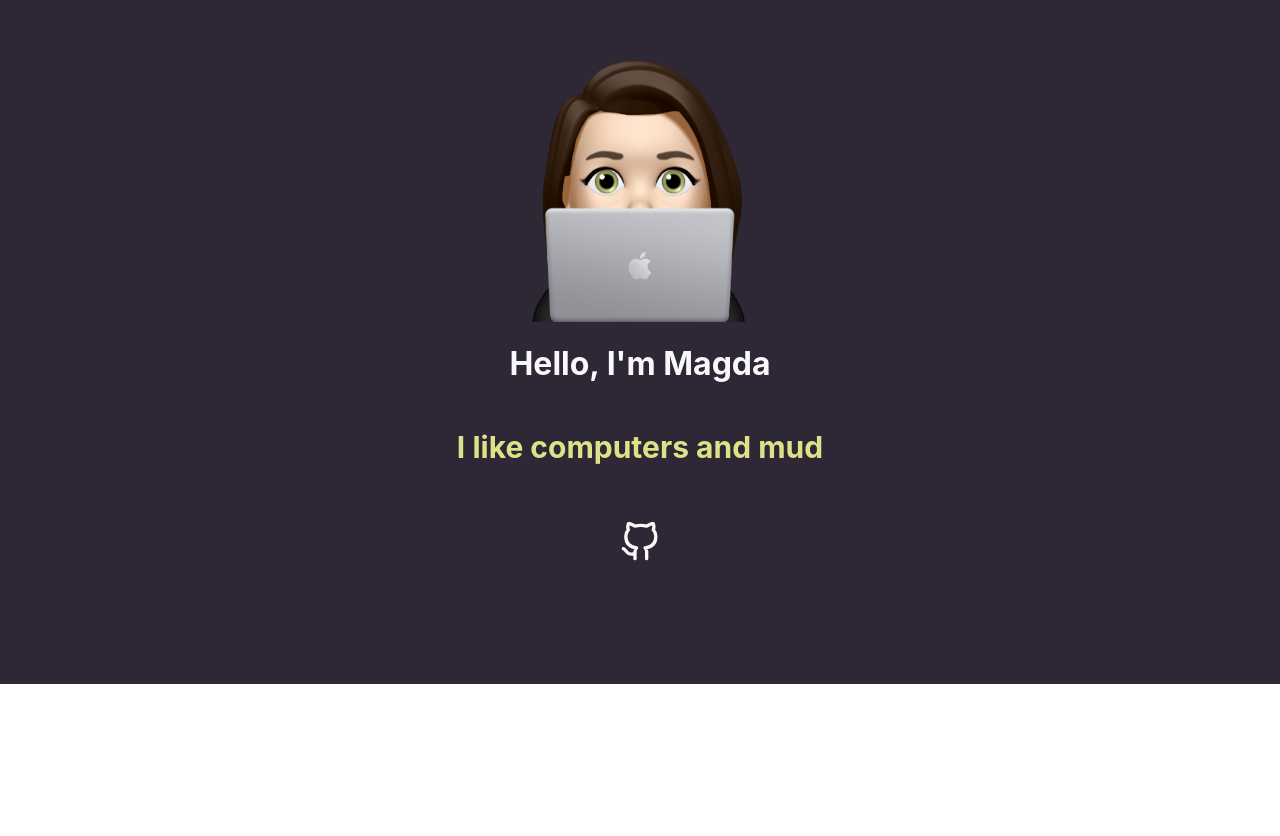
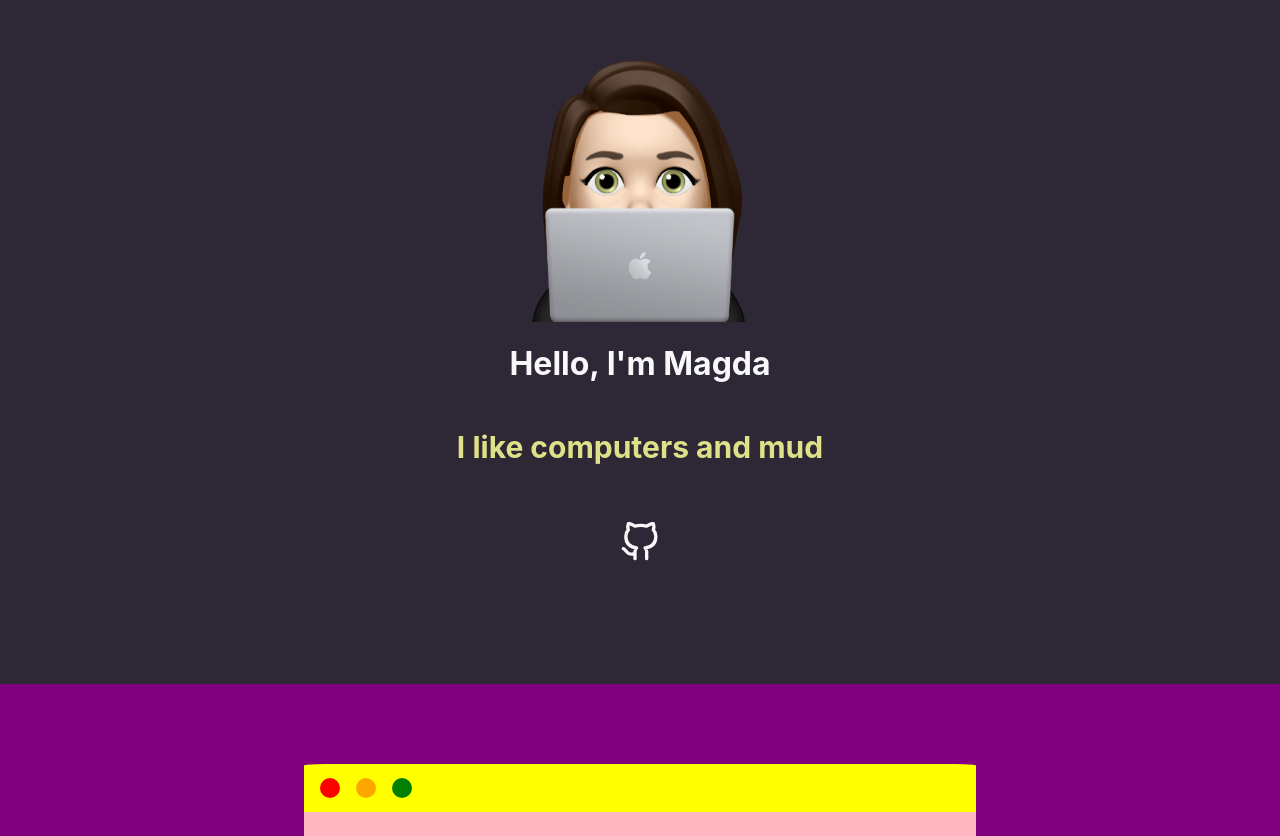
Before and after one commit to magdalenajadach/magdalenajadach-portfolio, a React (Create React App) app: page / in a window 1280 px wide. Shown: the part 116-952 px from the top of the page. Before the commit the page ends 800 px from the top, so only its background shows below. Built offline with nearby package versions, Linux system fonts and the light colour scheme.

Commit message:
Terminal style

```diff
--- a/src/App.js
+++ b/src/App.js
@@ -1,11 +1,12 @@
-
 import Header from './components/Header/Header';
+import Terminal from './components/Terminal/Terminal';
 
 function App() {
   return (
     <div>
       <div className="App">
         <Header />
+        <Terminal />
       </div>
     </div>
   );
```
Also changed, not shown: src/components/Header/images/strava-orange.png (added), src/components/Header/images/strava.png (added).
